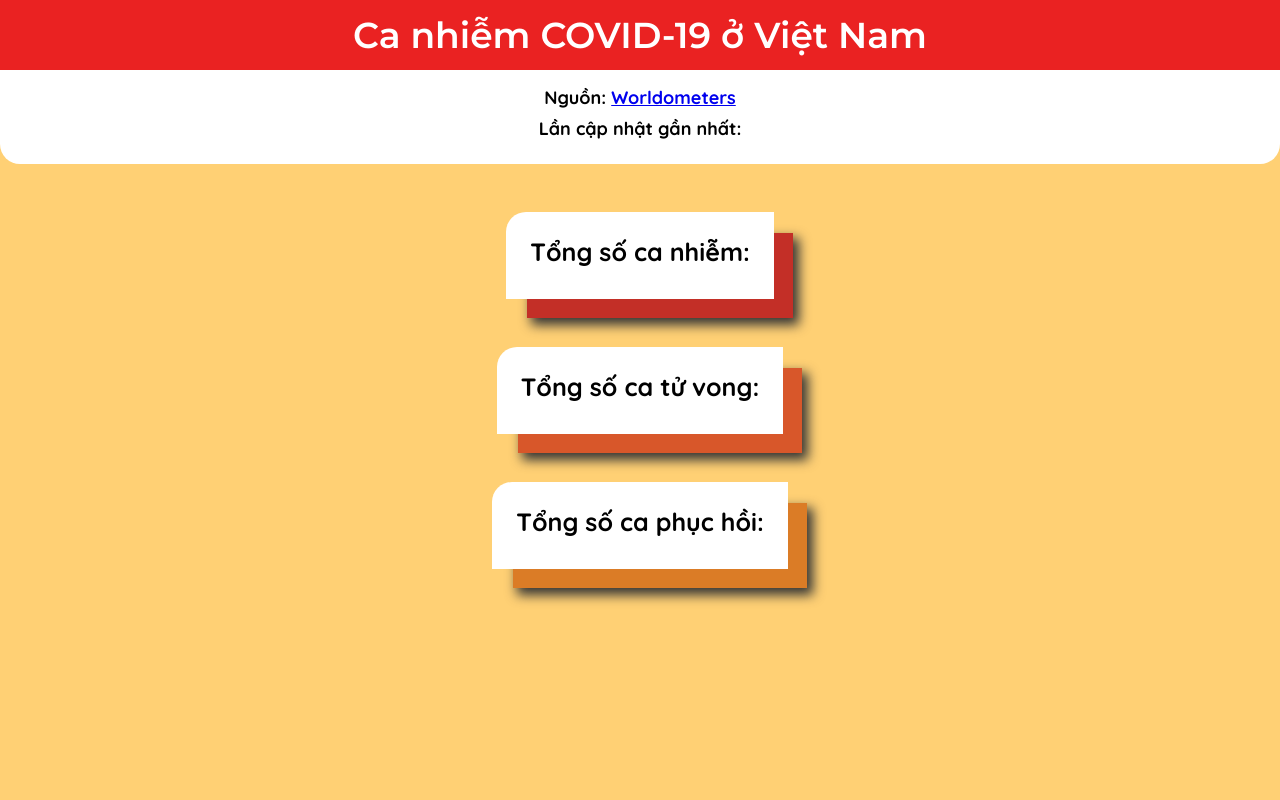
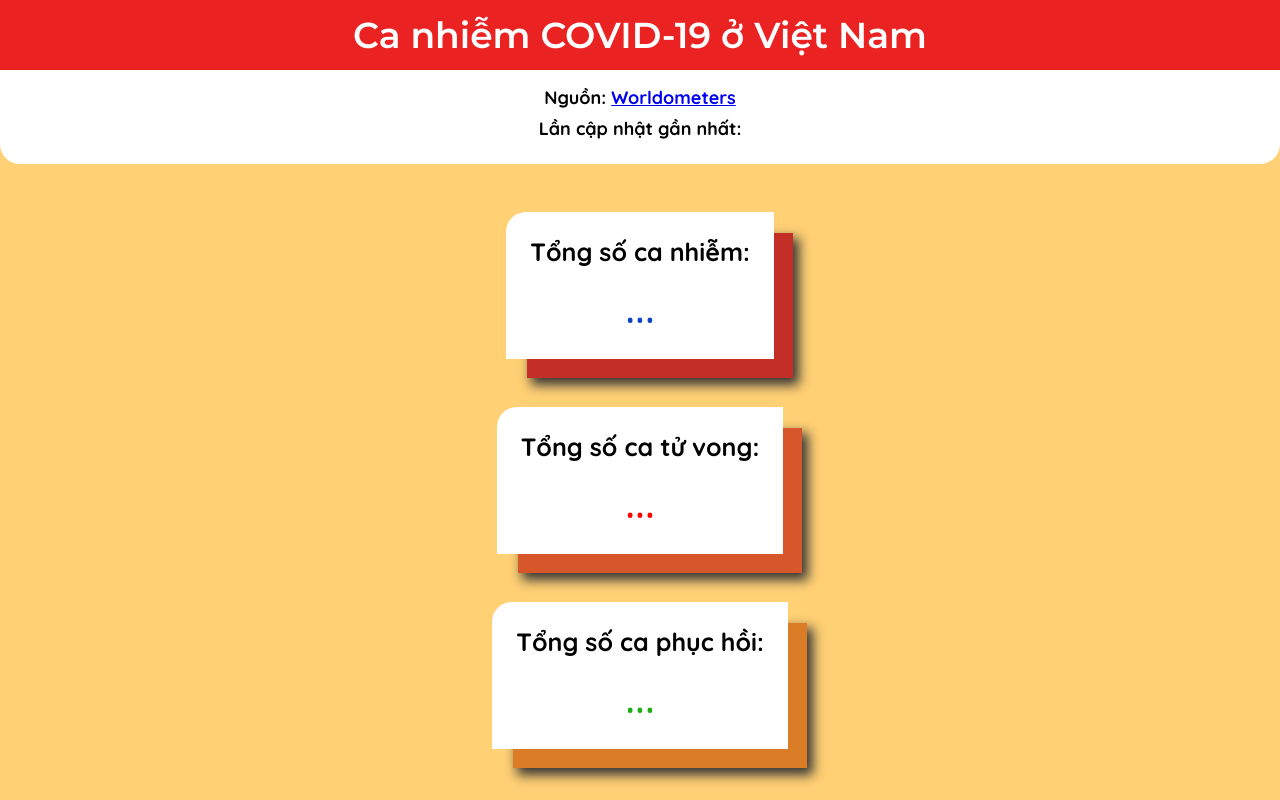
Before and after one commit to KhoiUna/node-covid-scraper, a website: page public/index.html in a window 1280 px wide. Drawn offline with Linux system fonts and the light colour scheme; no server answers.

Commit message:
update UI

```diff
--- a/public/index.html
+++ b/public/index.html
@@ -34,17 +34,17 @@
       <div id="container">
         <section class="data" id="data-total">
           <h2 class="data-title">Tổng số ca nhiễm:</h2>
-          <p id="total"></p>
+          <p id="total">...</p>
         </section>
 
         <section class="data" id="data-death">
           <h2 class="data-title">Tổng số ca tử vong:</h2>
-          <p id="death"></p>
+          <p id="death">...</p>
         </section>
 
         <section class="data" id="data-recover">
           <h2 class="data-title">Tổng số ca phục hồi:</h2>
-          <p id="recover"></p>
+          <p id="recover">...</p>
         </section>
       </div>
     </main>
```
